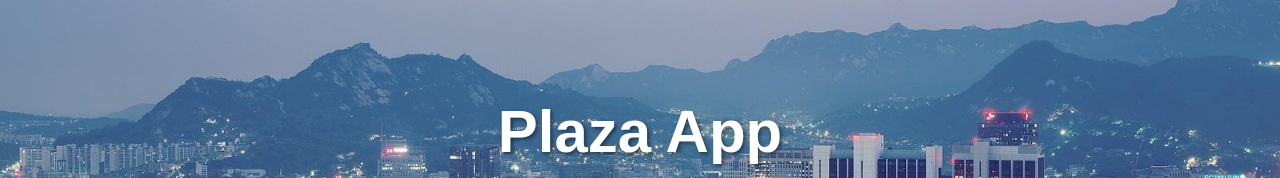
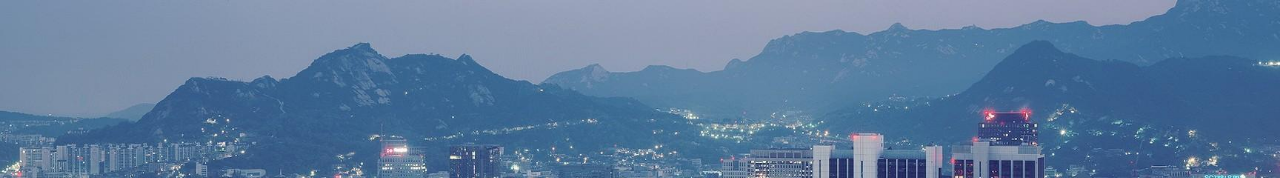
Before and after one commit to bielbarros/Saas-Planify, a plain HTML site: page index.html in a window 1280 px wide. Shown: the top 178 px of the page. Drawn offline with nearby package versions, Linux system fonts and the light colour scheme.

Commit message:
retirando nome

```diff
--- a/index.html
+++ b/index.html
@@ -12,7 +12,7 @@
 <body>
     <!-- Tela de Login -->
     <div id="loginScreen" class="login-screen">
-        <h2>Plaza App</h2>
+        <h2></h2>
 
         <!-- Logo -->
         <div class="logo-container">
```
